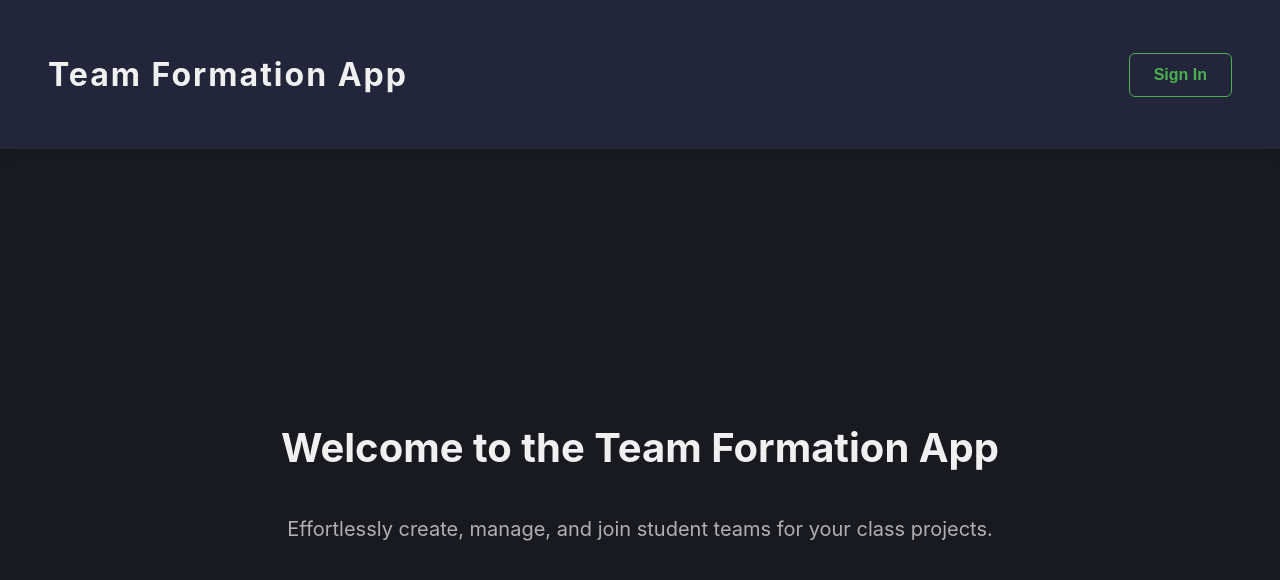
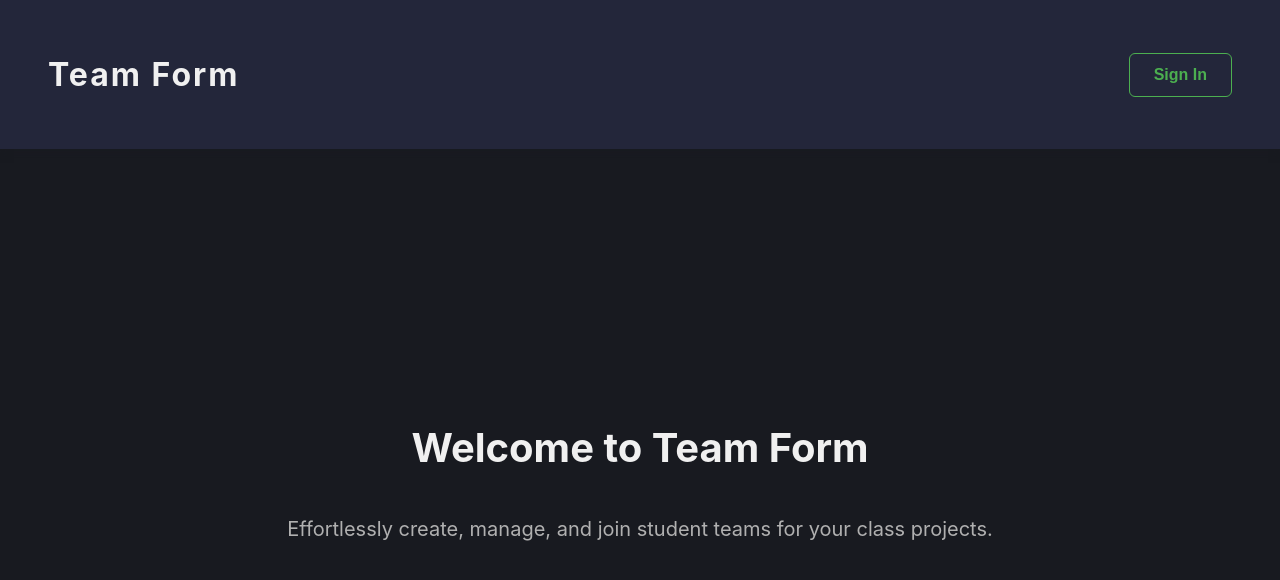
Before and after one commit to tyler-keller/team-form, a React (Vite) app in the folder frontend/: page / in a window 1280 px wide. Shown: the top 580 px of the page. Built offline with nearby package versions, Linux system fonts and the light colour scheme.

Commit message:
changed app name

```diff
--- a/frontend/src/components/LandingPage.jsx
+++ b/frontend/src/components/LandingPage.jsx
@@ -10,13 +10,13 @@ const LandingPage = () => {
   return (
     <div className="landing-container">
       <nav className="navbar">
-        <h1 className="logo">Team Formation App</h1>
+  <h1 className="logo">Team Form</h1>
         <div className="nav-buttons">
           <button onClick={() => navigate('/sign-in')} className="nav-btn">Sign In</button>
         </div>
       </nav>
       <main className="main-content">
-        <h2>Welcome to the Team Formation App</h2>
+  <h2>Welcome to Team Form</h2>
         <p>Effortlessly create, manage, and join student teams for your class projects.</p>
       </main>
     </div>
```
